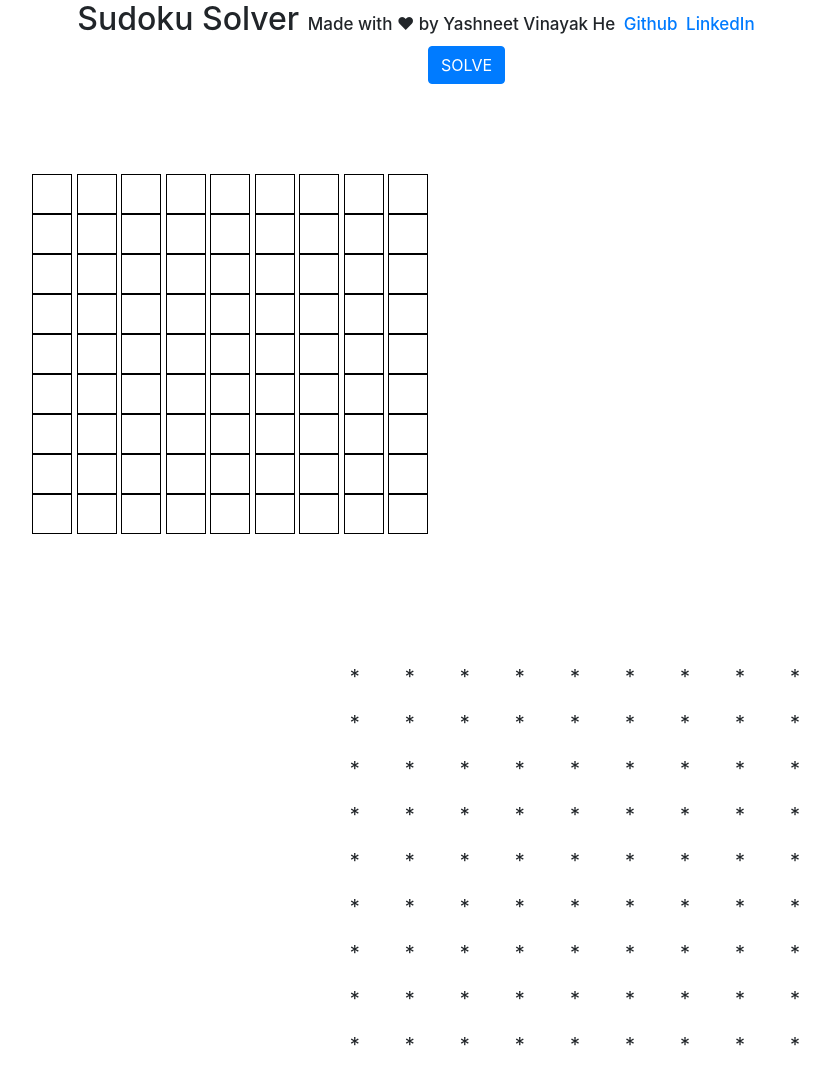
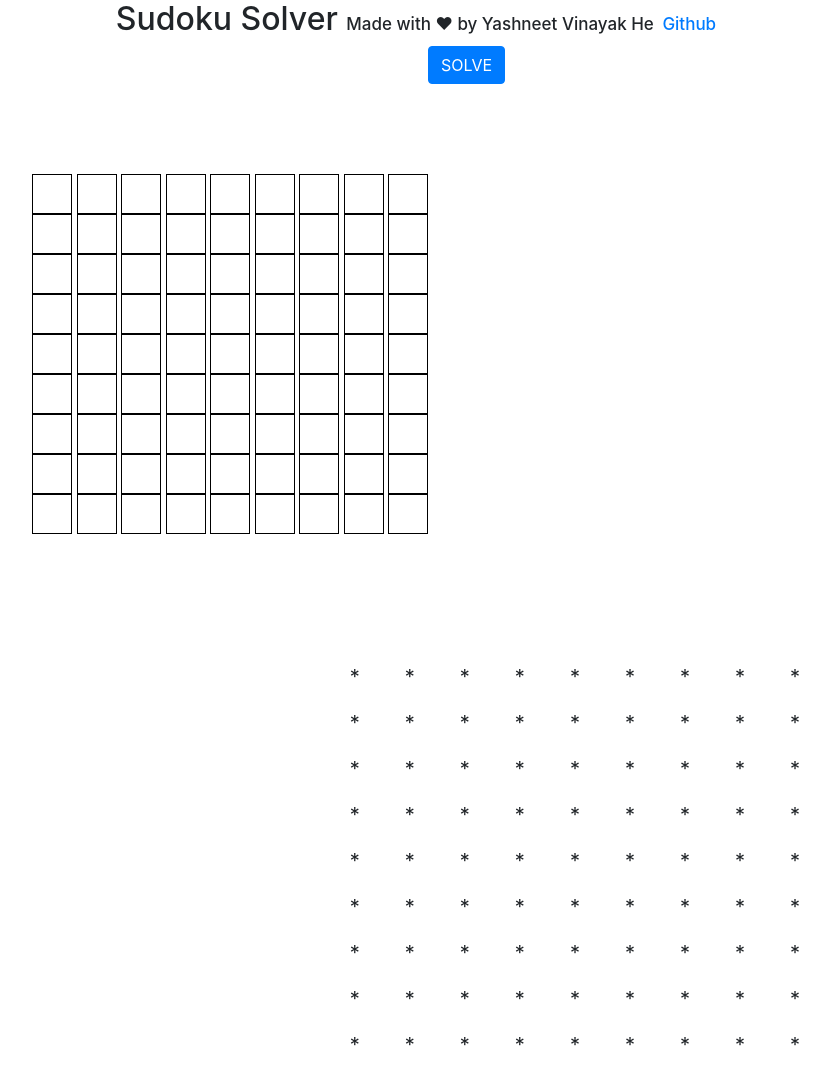
Before and after one commit to Yvinayak07/Sudoku-Solver, a website: page index.html in a window 1280 px wide. Shown: the whole page, without its empty margins (224-1054 px from the left). Drawn offline with nearby package versions, Linux system fonts and the light colour scheme.

Commit message:
Update index.html

```diff
--- a/index.html
+++ b/index.html
@@ -49,7 +49,7 @@
             font-size: 17px;
         }
     </style> -->
-    <h2>Sudoku Solver <span class = "author">Made with ♥ by Yashneet Vinayak He</span> <a target = "_blank" class = "author" href = "https://github.com/ProjectsByJackHe/Sudoku-Solver">Github</a> <a target = "_blank" class = "author" href = "https://www.linkedin.com/in/jack-he-845587161/">LinkedIn</a></h2>
+    <h2>Sudoku Solver <span class = "author">Made with ♥ by Yashneet Vinayak He</span> <a target = "_blank" class = "author" href = "https://github.com/Yvinayak07/Sudoku-Solver">Github</a> </h2>
     <div id = "initialBoard">
         <input id = "1" type="number" maxlength="1" max = "9" min = "1">
         <input id = "2" type="number" maxlength="1" max = "9" min = "1">
```
